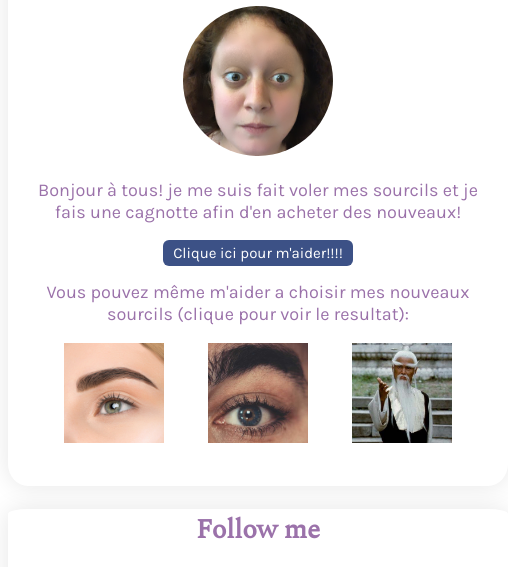
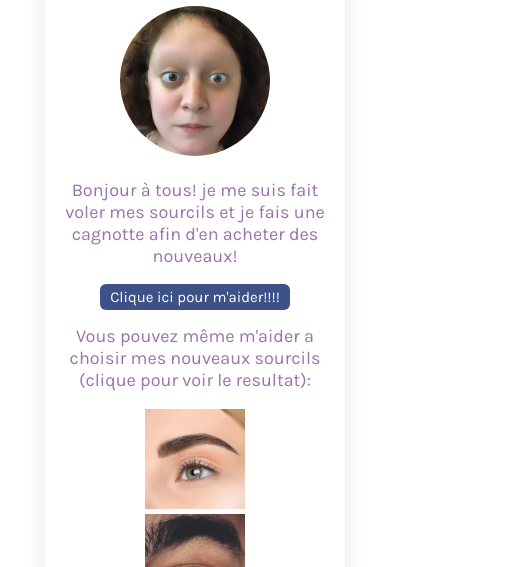
Before and after one commit to anietchka/Where_are_my_eyebrows, a plain HTML site: page index.html in a window 390 px wide. Shown: the part 88-655 px from the top of the page, 508 px wide, since content can reach past the window. Drawn offline with nearby package versions, Linux system fonts and the light colour scheme.

Commit message:
responsive

```diff
--- a/style.css
+++ b/style.css
@@ -101,4 +101,21 @@ a{
   height: 100px;
 }
 
-#sourcil-henne:hover
+@media (max-width: 960px) {
+  /* For a screen < 960px, this CSS will be read */
+  .container {
+    width: 700px;
+  }
+}
+@media (max-width: 720px) {
+  /* For a screen < 720px, this CSS will be read */
+  .container {
+    width: 500px;
+  }
+}
+@media (max-width: 540px) {
+  /* For a screen < 540px, this CSS will be read */
+  .container {
+    width: 300px;
+  }
+}
```
